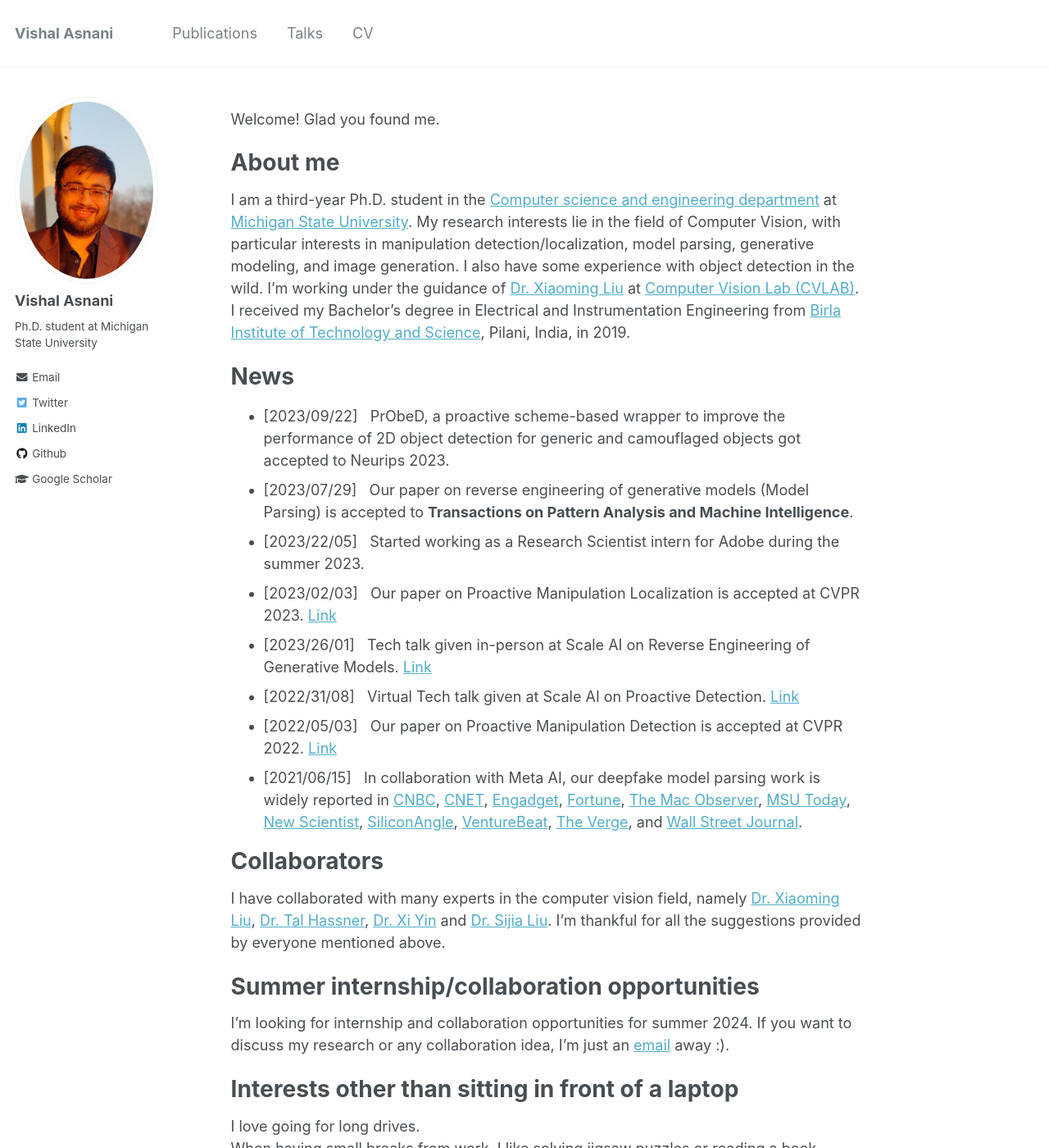
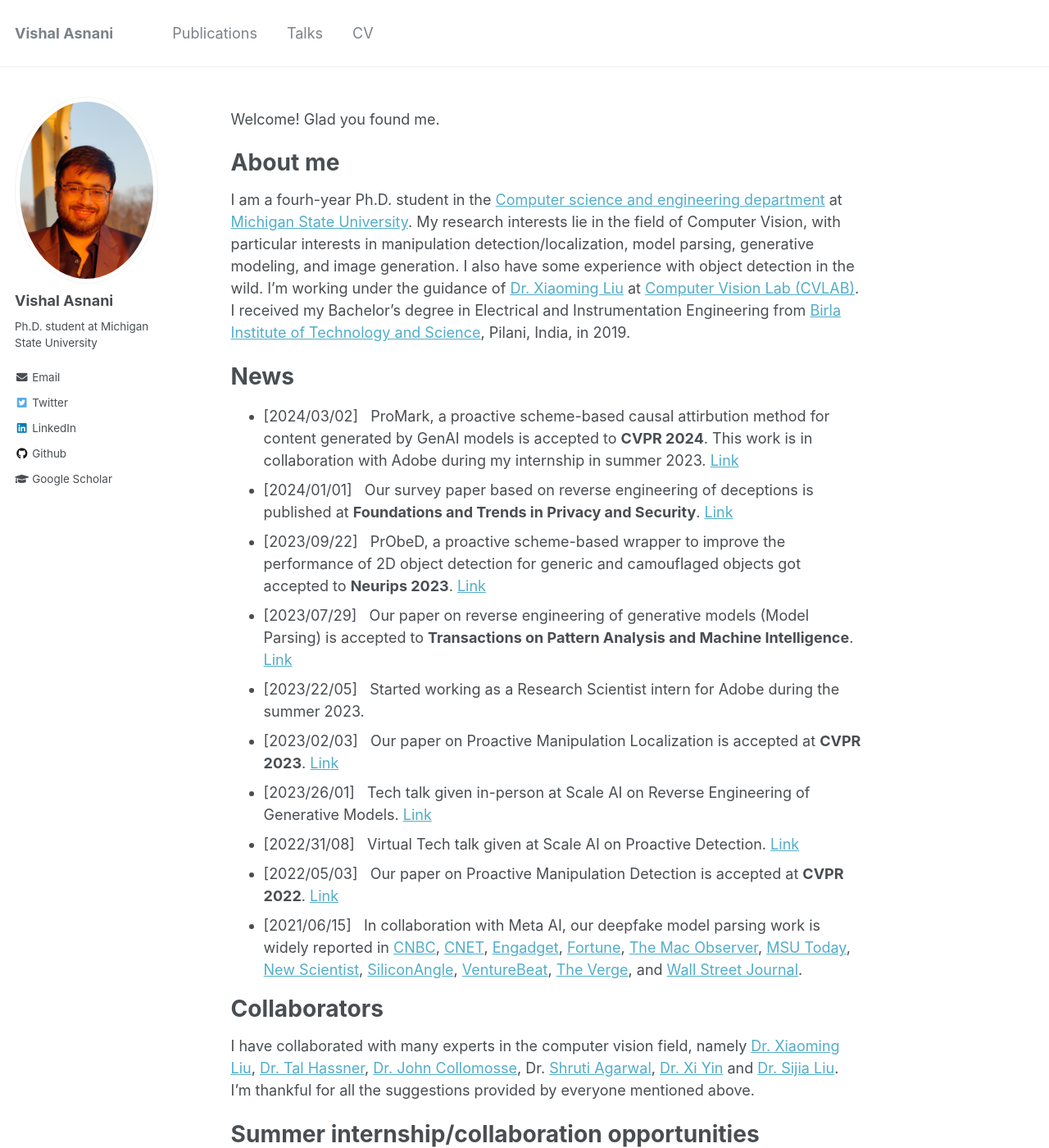
Before and after one commit to vishal3477/vishal3477.github.io, a Jekyll site: the page built from _pages/about.md, in a window 1280 px wide and 1400 px high. Shown: the whole window at 82% size. Built offline with Jekyll 4.4.1, drawn with Linux system fonts in a browser that asks for light colours.

Commit message:
Update about.md

```diff
--- a/_pages/about.md
+++ b/_pages/about.md
@@ -12,23 +12,26 @@ Welcome! Glad you found me. <br/>
 
 About me
 ======
-I am a third-year Ph.D. student in the [Computer science and engineering department](http://www.cse.msu.edu/) at [Michigan State University](https://www.msu.edu/). My research interests lie in the field of Computer Vision, with particular interests in manipulation detection/localization, model parsing, generative modeling, and image generation. I also have some experience with object detection in the wild. I'm working under the guidance of [Dr. Xiaoming Liu](http://www.cse.msu.edu/~liuxm/index2.html) at [Computer Vision Lab (CVLAB)](http://cvlab.cse.msu.edu/). <br/>
+I am a fourh-year Ph.D. student in the [Computer science and engineering department](http://www.cse.msu.edu/) at [Michigan State University](https://www.msu.edu/). My research interests lie in the field of Computer Vision, with particular interests in manipulation detection/localization, model parsing, generative modeling, and image generation. I also have some experience with object detection in the wild. I'm working under the guidance of [Dr. Xiaoming Liu](http://www.cse.msu.edu/~liuxm/index2.html) at [Computer Vision Lab (CVLAB)](http://cvlab.cse.msu.edu/). <br/>
 I received my Bachelor’s degree in Electrical and Instrumentation Engineering from [Birla Institute of Technology and Science](https://www.bits-pilani.ac.in/), Pilani, India, in 2019.
 
 News
 ======
-* [2023/09/22] &nbsp; PrObeD, a proactive scheme-based wrapper to improve the performance of 2D object detection for generic and camouflaged objects got accepted to Neurips 2023.
-* [2023/07/29] &nbsp; Our paper on reverse engineering of generative models (Model Parsing) is accepted to **Transactions on Pattern Analysis and Machine Intelligence**.
+
+* [2024/03/02] &nbsp; ProMark, a proactive scheme-based causal attirbution method for content generated by GenAI models is accepted to **CVPR 2024**. This work is in collaboration with Adobe during my internship in summer 2023. [Link](https://vishal3477.github.io/publication/paper6)
+* [2024/01/01] &nbsp; Our survey paper based on reverse engineering of deceptions is published at **Foundations and Trends in Privacy and Security**. [Link](https://vishal3477.github.io/publication/paper7)
+* [2023/09/22] &nbsp; PrObeD, a proactive scheme-based wrapper to improve the performance of 2D object detection for generic and camouflaged objects got accepted to **Neurips 2023**. [Link](https://vishal3477.github.io/publication/paper5)
+* [2023/07/29] &nbsp; Our paper on reverse engineering of generative models (Model Parsing) is accepted to **Transactions on Pattern Analysis and Machine Intelligence**. [Link](https://vishal3477.github.io/publication/paper2)
 * [2023/22/05] &nbsp; Started working as a Research Scientist intern for Adobe during the summer 2023.
-* [2023/02/03] &nbsp; Our paper on Proactive Manipulation Localization is accepted at CVPR 2023. [Link](https://vishal3477.github.io/publication/paper4)
+* [2023/02/03] &nbsp; Our paper on Proactive Manipulation Localization is accepted at **CVPR 2023**. [Link](https://vishal3477.github.io/publication/paper4)
 * [2023/26/01] &nbsp; Tech talk given in-person at Scale AI on Reverse Engineering of Generative Models. [Link](https://exchange.scale.com/public/videos/reverse-engineering-of-generative-models-2023-02-02)
 * [2022/31/08] &nbsp; Virtual Tech talk given at Scale AI on Proactive Detection. [Link](https://exchange.scale.com/home/videos/ai-deepfake-detection-proactive-image-manipulation-detection-research-collaboration-between-michigan-state-university-and-meta-2022-09-26)
-* [2022/05/03] &nbsp; Our paper on Proactive Manipulation Detection is accepted at CVPR 2022. [Link](https://vishal3477.github.io/publication/paper3)
+* [2022/05/03] &nbsp; Our paper on Proactive Manipulation Detection is accepted at **CVPR 2022**. [Link](https://vishal3477.github.io/publication/paper3)
 * [2021/06/15] &nbsp; In collaboration with Meta AI, our deepfake model parsing work is widely reported in [CNBC](https://www.cnbc.com/2021/06/16/facebook-scientists-say-they-can-tell-where-deepfakes-come-from.html), [CNET](https://www.cnet.com/news/privacy/facebook-steps-up-efforts-to-study-deepfakes/?PostType=link&ServiceType=twitter&TheTime=2021-06-16T16%3A03%3A06&UniqueID=5656784E-CEBC-11EB-BC13-31D94744363C&ftag=COS-05-10aaa0b), [Engadget](https://www.engadget.com/facebooks-latest-ai-detects-deep-fakes-and-knows-where-they-came-from-160012532.html), [Fortune](https://fortune.com/2021/06/16/facebook-detecting-deepfakes-research-michigan-state/), [The Mac Observer](https://www.macobserver.com/news/facebook-msu-deepfake-detection/), [MSU Today](https://msutoday.msu.edu/news/2021/deepfake-detection), [New Scientist](https://www.newscientist.com/article/2281198-facebook-ai-aims-to-identify-deepfake-images-and-trace-their-creators/), [SiliconAngle](https://siliconangle.com/2021/06/16/facebook-reverse-engineering-deepfakes-detect-ai-models-used-create/), [VentureBeat](https://venturebeat.com/business/facebooks-ai-reverse-engineers-models-used-to-generate-deepfakes/), [The Verge](https://www.theverge.com/2021/6/16/22534690/facebook-deepfake-detection-reverse-engineer-ai-model-hyperparameters), and [Wall Street Journal](https://www.wsj.com/articles/facebook-michigan-state-develop-deepfake-detection-technique-11623859200).
 
 Collaborators
 ======
-I have collaborated with many experts in the computer vision field, namely [Dr. Xiaoming Liu](http://www.cse.msu.edu/~liuxm/index2.html), [Dr. Tal Hassner](https://talhassner.github.io/home/), [Dr. Xi Yin](https://xiyinmsu.github.io/) and [Dr. Sijia Liu](https://lsjxjtu.github.io/). I'm thankful for all the suggestions provided by everyone mentioned above.
+I have collaborated with many experts in the computer vision field, namely [Dr. Xiaoming Liu](http://www.cse.msu.edu/~liuxm/index2.html), [Dr. Tal Hassner](https://talhassner.github.io/home/), [Dr. John Collomosse](https://research.adobe.com/person/john-collomosse/), Dr. [Shruti Agarwal](https://agarwalshruti15.github.io/), [Dr. Xi Yin](https://xiyinmsu.github.io/) and [Dr. Sijia Liu](https://lsjxjtu.github.io/). I'm thankful for all the suggestions provided by everyone mentioned above.
 
 Summer internship/collaboration opportunities
 ======
```
